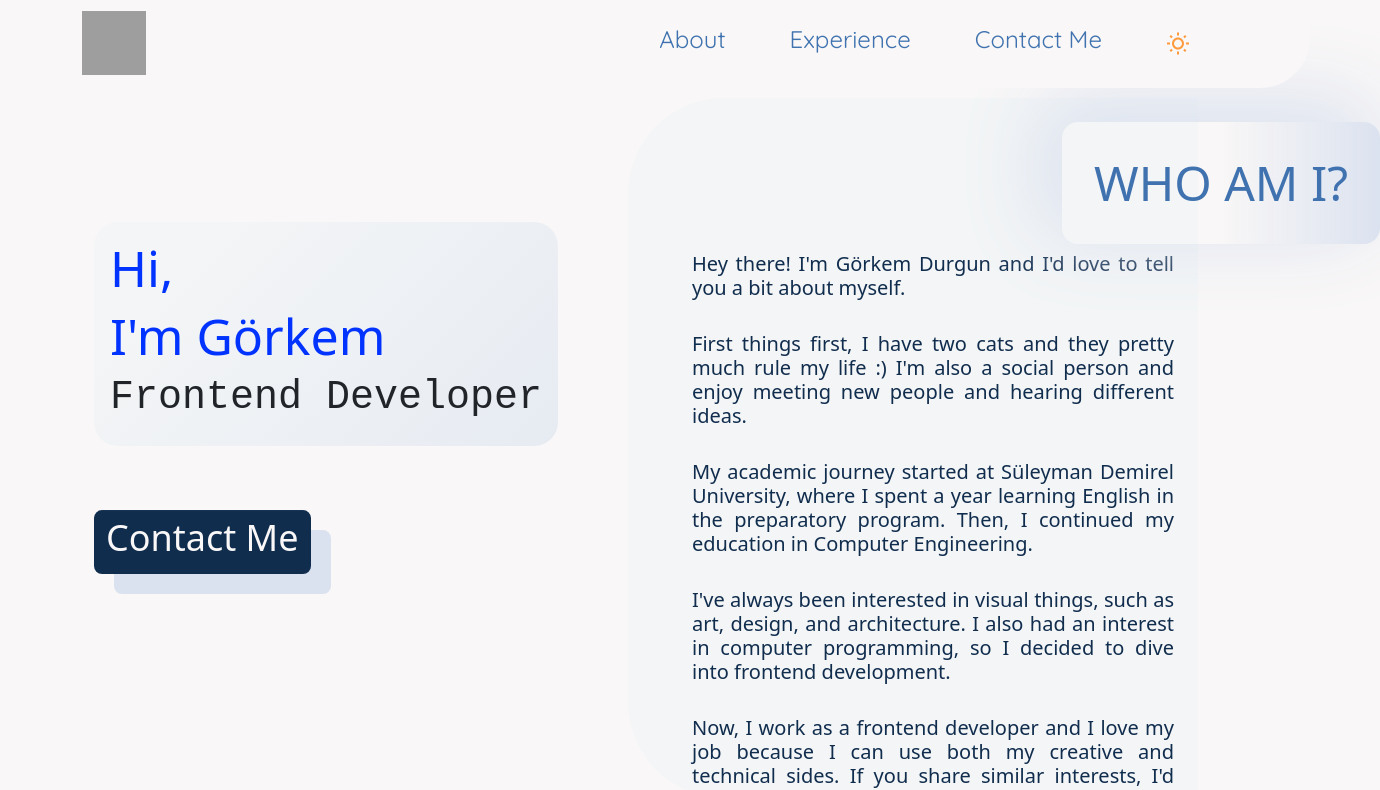
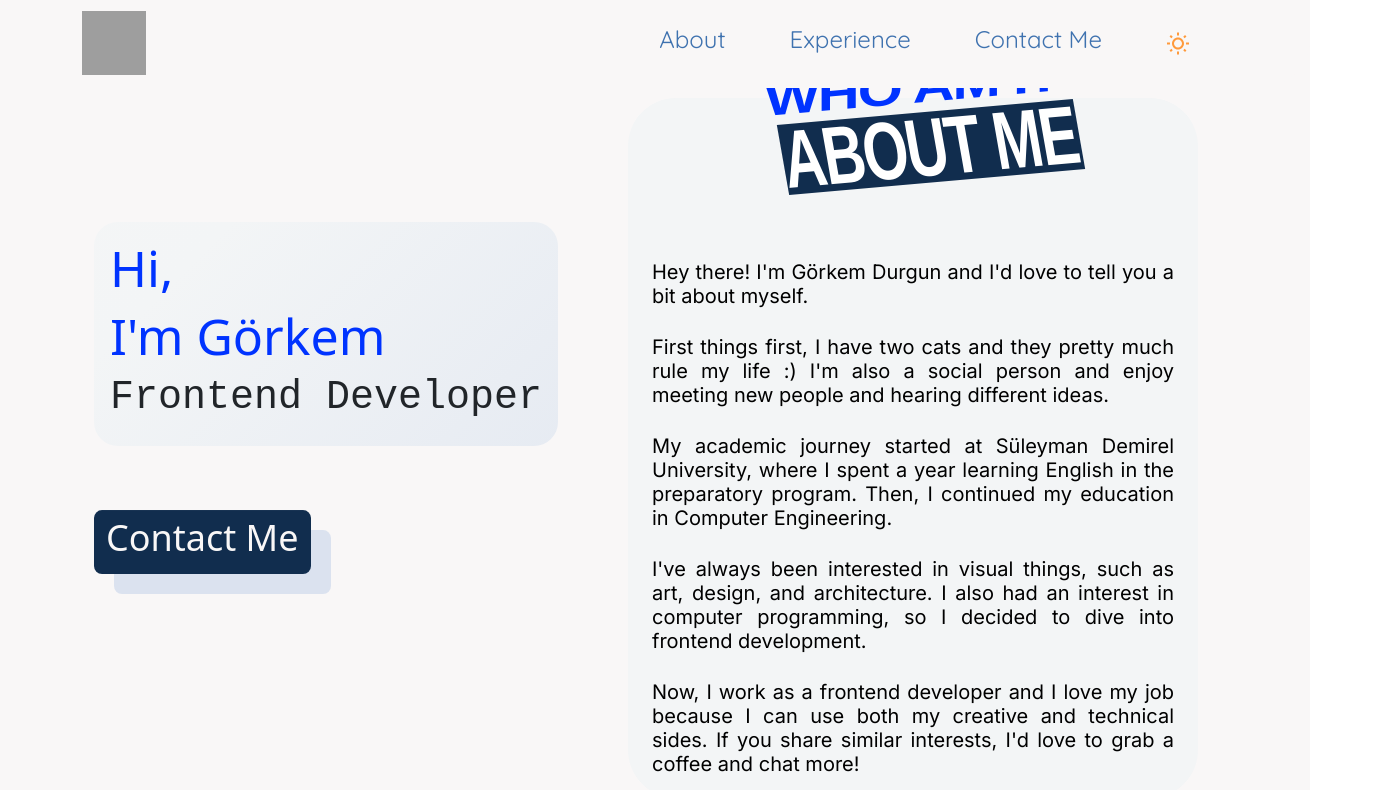
Before and after one commit to gorkemdurgun/gorkem-dev, a Next.js app: page / in a window 1280 px wide. Shown: the part 92-882 px from the top of the page, 1380 px wide, since content can reach past the window. Built offline with nearby package versions, Linux system fonts and the light colour scheme; grey boxes are pictures that could not be loaded.

Commit message:
about me text

```diff
--- a/src/pages/home/partials/About/index.module.scss
+++ b/src/pages/home/partials/About/index.module.scss
@@ -1,3 +1,6 @@
+// texts
+@import url("https://fonts.googleapis.com/css2?family=Inter:wght@100;200;300;400;500&display=swap");
+
 // animations
 
 @keyframes typing {
@@ -168,39 +171,15 @@
   display: flex;
   flex-direction: column;
   align-items: center;
-  justify-content: space-evenly;
+  justify-content: center;
 
   width: 100%;
   height: 100%;
-  padding-block: 24px;
-  padding-left: 64px;
-  padding-right: 24px;
+  gap: 3rem;
+  padding: 24px;
 
-  border-top-left-radius: 96px;
-  border-bottom-left-radius: 96px;
-  border-top-right-radius: 4px;
-  border-bottom-right-radius: 4px;
+  border-radius: 3rem;
   background-color: var(--primary-1);
-}
-
-.descriptionTitle {
-  text-transform: uppercase;
-  font-size: 48px;
-
-  padding: 32px;
-  margin-right: -36rem;
-
-  border-radius: 1rem;
-  color: var(--primary-4);
-  background: linear-gradient(
-    90deg,
-    transparent,
-    transparent,
-    var(--primary-2)
-  );
-  box-shadow: -1rem -1rem 5rem 0.5rem var(--primary-2);
-
-  animation: slightlyWavingHorizontal 2s infinite;
 }
 
 .descriptionContainer {
@@ -209,18 +188,58 @@
   align-items: center;
   justify-content: center;
 
-  gap: 24px;
+  gap: 1.2rem;
 }
 .descriptionText {
   font-size: 20px;
-  font-weight: 300;
+  font-weight: 400;
+  font-family: "Inter", sans-serif;
+  font-weight: 400;
   text-align: justify;
   word-wrap: break-word;
 
   cursor: pointer;
-  color: var(--primary-6);
+  color: black;
 }
-.descriptionText:hover {
-  transition: 0.11s;
-  scale: 1.1;
+
+.perspectiveText {
+  color: white;
+  font-family: Arial;
+  font-size: 58px;
+  font-weight: 900;
+  letter-spacing: -2px;
+  text-transform: uppercase;
 }
+
+.perspectiveLine {
+  height: 50px;
+  overflow: hidden;
+  position: relative;
+}
+
+.perspectiveLine p {
+  margin: 0;
+  height: 50px;
+  line-height: 50px;
+  transition: all 0.5s ease-in-out;
+}
+
+.perspectiveLine:nth-child(odd) {
+  transform: skew(0deg, -5deg) scaleY(0.8);
+}
+
+.perspectiveLine:nth-child(even) {
+  transform: skew(10deg, -5deg) scaleY(1.4);
+}
+
+.perspectiveLine:nth-child(1) {
+  color: var(--primary-5);
+  left: 0px;
+  bottom: 50px;
+}
+
+.perspectiveLine:nth-child(2) {
+  left: 18px;
+  bottom: 40px;
+  background: var(--primary-6);
+}
--- a/src/pages/home/partials/About/index.tsx
+++ b/src/pages/home/partials/About/index.tsx
@@ -28,10 +28,14 @@
       </Row>
       <Row lg={6} className={styles.rightSide}>
         <Col lg={12} className={styles.aboutContainer}>
-          <CustomText
-            text={en.descriptionTitle}
-            className={styles.descriptionTitle}
-          />
+          <div className={styles.perspectiveText}>
+            <div className={styles.perspectiveLine}>
+              <p>Who am i?</p>
+            </div>
+            <div className={styles.perspectiveLine}>
+              <p>About Me</p>
+            </div>
+          </div>
           <span className={styles.descriptionContainer}>
             <CustomText
               text={en.description1}
```
